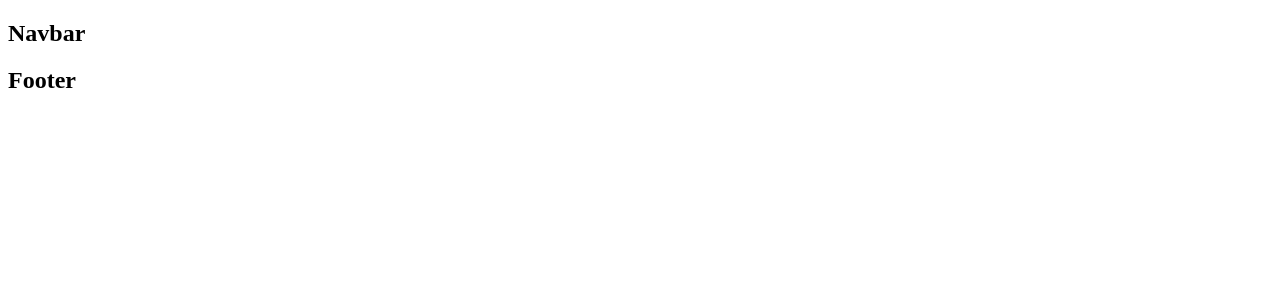
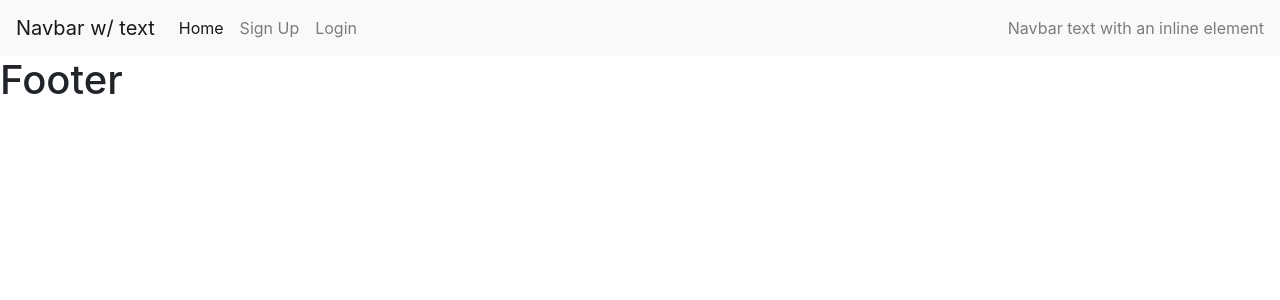
Before and after one commit to Ndundiro/Ubunifu-Pitch, a Flask app: page / in a window 1280 px wide. Before the commit the part shown is almost empty. Shown: the top 300 px of the page. Run offline with Flask 2, Linux system fonts and the light colour scheme; some libraries are stand-ins or nearby versions.

Commit message:
Adds bootsrap through a cdn link.Creates a navbar.

```diff
--- a/templates/base.html
+++ b/templates/base.html
@@ -1,4 +1,5 @@
 <!DOCTYPE html>
+<html>
 <head>
     <meta charset="utf-8">
     {% if title %}
@@ -7,12 +8,44 @@
     <title>UBUNIFU:The creatives Haven</title>
     {% endif %}
 
+    <link rel="stylesheet" href="https://stackpath.bootstrapcdn.com/bootstrap/4.3.1/css/bootstrap.min.css" integrity="sha384-ggOyR0iXCbMQv3Xipma34MD+dH/1fQ784/j6cY/iJTQUOhcWr7x9JvoRxT2MZw1T" crossorigin="anonymous">
+
+    <link rel="stylesheet" type="text/css" href="{{ url_for('static',filename='index.css') }}" >
+
+
+
 </head>
 <body>
 
 
        <section>
-           <h1>Navbar</h1>
+
+
+
+        <nav class="navbar navbar-expand-lg navbar-light bg-light">
+            <a class="navbar-brand" href="#">Navbar w/ text</a>
+            <button class="navbar-toggler" type="button" data-toggle="collapse" data-target="#navbarText" aria-controls="navbarText" aria-expanded="false" aria-label="Toggle navigation">
+              <span class="navbar-toggler-icon"></span>
+            </button>
+            <div class="collapse navbar-collapse" id="navbarText">
+              <ul class="navbar-nav mr-auto">
+                <li class="nav-item active">
+                  <a class="nav-link" href="#">Home <span class="sr-only">(current)</span></a>
+                </li>
+                <li class="nav-item">
+                  <a class="nav-link" href="#">Sign Up</a>
+                </li>
+                <li class="nav-item">
+                  <a class="nav-link" href="#">Login</a>
+                </li>
+              </ul>
+              <span class="navbar-text">
+                Navbar text with an inline element
+              </span>
+            </div>
+          </nav>
+
+
        </section>
 
 {% block content%}
```
Lines whose indentation alone changed are shown as unchanged.
